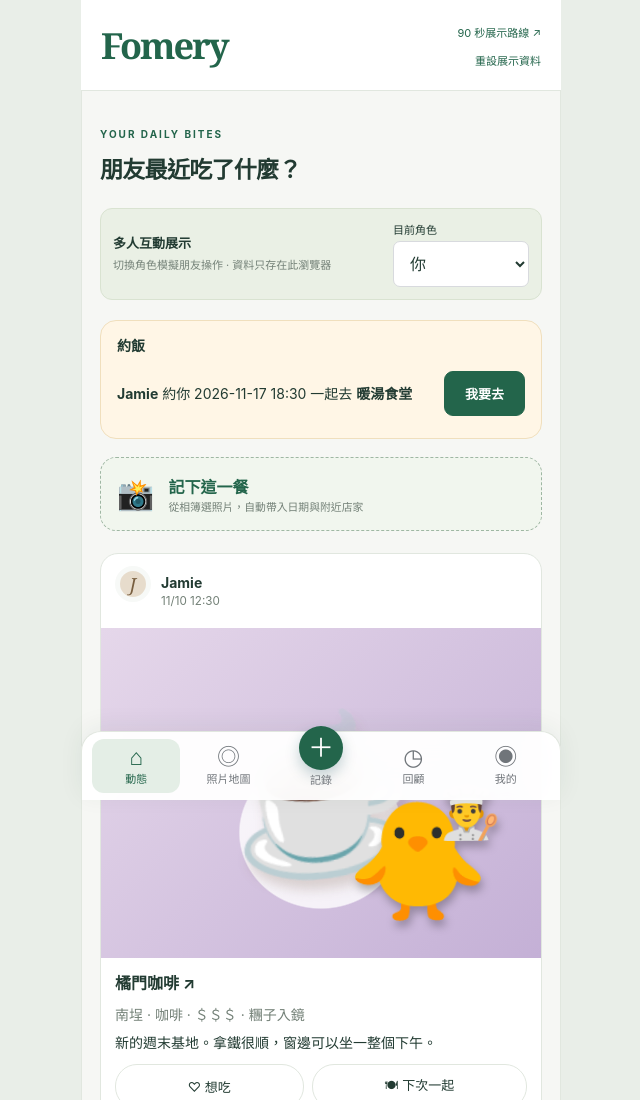
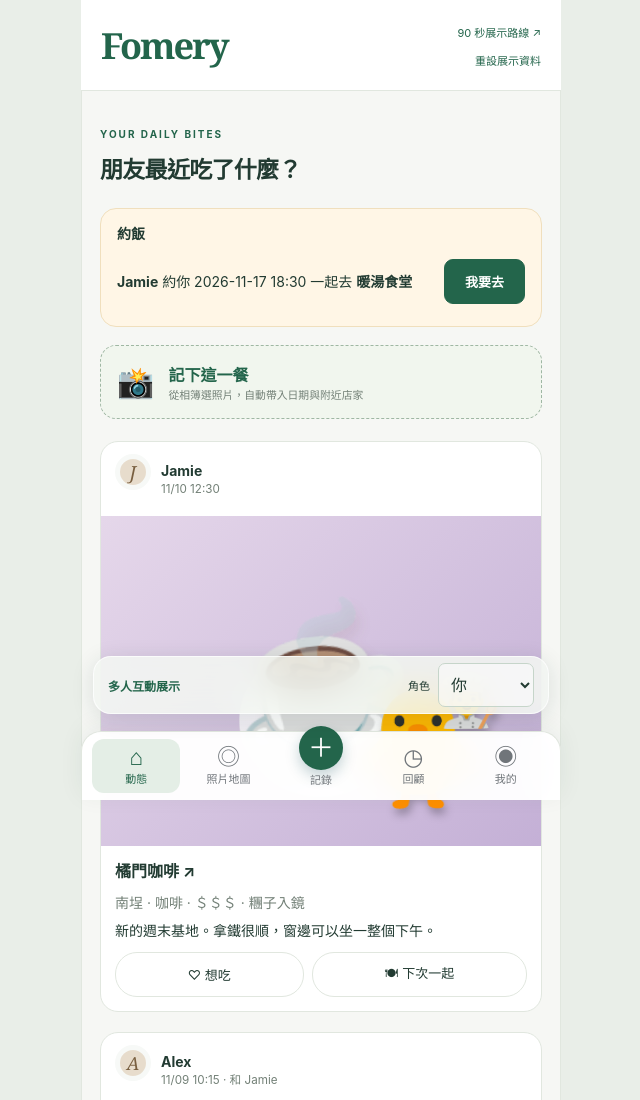
Before and after one commit to Bigpig8787/beli-flow-reconstruction, a plain HTML site: page index.html in a window 1280 px wide. Shown: the top 1100 px of the page, without its empty margins (319-959 px from the left). Drawn offline with Linux system fonts and the light colour scheme.

Commit message:
style: make demo role switcher a floating glass bar

```diff
--- a/social-ui.mjs
+++ b/social-ui.mjs
@@ -6,7 +6,7 @@ const names = ids => ids.map(id => people[id]).join('、');
 const badge = text => `<span class="demo-badge">${text}</span>`;
 const options = items => items.map(([value,label]) => `<option value="${esc(value)}">${esc(label)}</option>`).join('');
 export function socialToolbar(s) {
-  return `<aside class="role-bar"><div><strong>多人互動展示</strong><small>切換角色模擬朋友操作 · 資料只存在此瀏覽器</small></div><label>目前角色<select id="demo-actor">${Object.entries(people).map(([id,name]) => `<option value="${id}" ${s.actor === id ? 'selected' : ''}>${name}</option>`).join('')}</select></label></aside>`;
+  return `<aside class="role-bar" aria-label="多人互動展示角色切換" title="切換角色模擬朋友操作，資料只存在此瀏覽器"><strong>多人互動展示</strong><label>角色<select id="demo-actor">${Object.entries(people).map(([id,name]) => `<option value="${id}" ${s.actor === id ? 'selected' : ''}>${name}</option>`).join('')}</select></label></aside>`;
 }
 export function petCard(s, id, groupId = '') {
   const pet = s.pets[id], stage = petStage(pet.xp), skin = skins.find(item => item.id === pet.skin);
--- a/styles.css
+++ b/styles.css
@@ -814,6 +814,35 @@ dialog { max-height: calc(100dvh - 24px); padding: 20px; }
 .profile-link > span { font-size: 20px; color: var(--accent); }
 .profile-link small { width: 100%; font-weight: 400; color: #a3324a; font-size: 11px; }
 .profile-reset { display: block; margin: 20px auto 0; color: var(--quiet); }
+/* Compact glass role switcher floats above navigation without taking feed space. */
+.role-bar {
+  position: fixed;
+  z-index: 21;
+  left: 50%;
+  bottom: calc(var(--nav-height) + env(safe-area-inset-bottom) + 12px);
+  transform: translateX(-50%);
+  width: min(calc(100% - 24px), calc(var(--app-width) - 24px));
+  min-height: 56px;
+  display: flex;
+  align-items: center;
+  justify-content: space-between;
+  gap: 12px;
+  margin: 0;
+  padding: 6px 14px;
+  border: 1px solid #ffffffb3;
+  border-radius: 18px;
+  background: rgb(244 249 243 / 82%);
+  -webkit-backdrop-filter: blur(18px);
+  backdrop-filter: blur(18px);
+  box-shadow: 0 4px 22px #183b3020;
+}
+.role-bar strong { font-size: 12px; white-space: nowrap; color: var(--accent); }
+.role-bar label { display: flex; align-items: center; gap: 8px; min-width: 0; font-size: 11px; white-space: nowrap; }
+.role-bar select { width: 96px; min-height: 44px; margin: 0; padding: 6px 8px; border-color: #c6d5ca; background: #ffffff80; font-size: 16px; }
+main.shell:has(.role-bar) { padding-bottom: calc(var(--nav-height) + env(safe-area-inset-bottom) + 104px); }
+body:has(.role-bar) .notice { bottom: calc(var(--nav-height) + env(safe-area-inset-bottom) + 80px); }
+html:has(.role-bar) { scroll-padding-bottom: calc(var(--nav-height) + env(safe-area-inset-bottom) + 84px); }
+@media (prefers-reduced-transparency: reduce) { .role-bar { background: #f4f9f3; } }
 @media (max-width: 360px) {
   .review-stats { grid-template-columns: repeat(2, minmax(0, 1fr)); }
   .pet-home { grid-template-columns: minmax(0, 1fr); }
```
